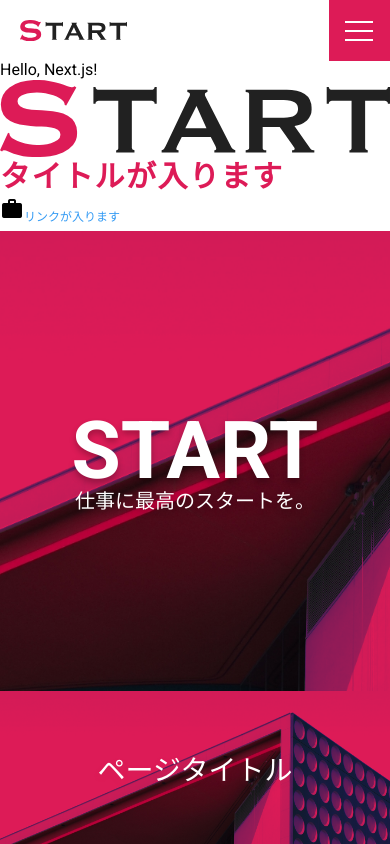
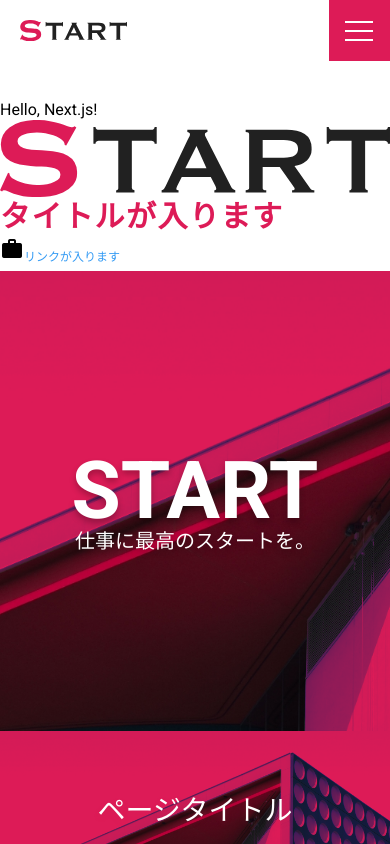
Before and after one commit to nittashiori/next-beginner-ts, a Next.js app: page / in a window 390 px wide. Shown: the top 844 px of the page. Built offline with nearby package versions, Linux system fonts and the light colour scheme.

Commit message:
スタイル追加

```diff
--- a/src/components/Templates/BaseTemplate/index.module.css
+++ b/src/components/Templates/BaseTemplate/index.module.css
@@ -0,0 +1,9 @@
+.content {
+  padding: 60px 0 100px;
+}
+
+@media screen and (max-width: 768px) {
+  .content {
+    padding: 40px 0 60px;
+  }
+}
--- a/src/components/Templates/BaseTemplate/index.tsx
+++ b/src/components/Templates/BaseTemplate/index.tsx
@@ -1,4 +1,5 @@
 import { FC, ReactNode } from 'react';
+import styles from './index.module.css';
 import { Header } from "@/components/Organisms/Header"
 import { Footer } from "@/components/Organisms/Footer"
 
@@ -15,7 +16,7 @@ export const BaseTemplate: FC<Props> = ({
   return (
     <>
       <Header />
-      <main>
+      <main className={styles.content}>
         {children}
       </main>
       <Footer />
```
